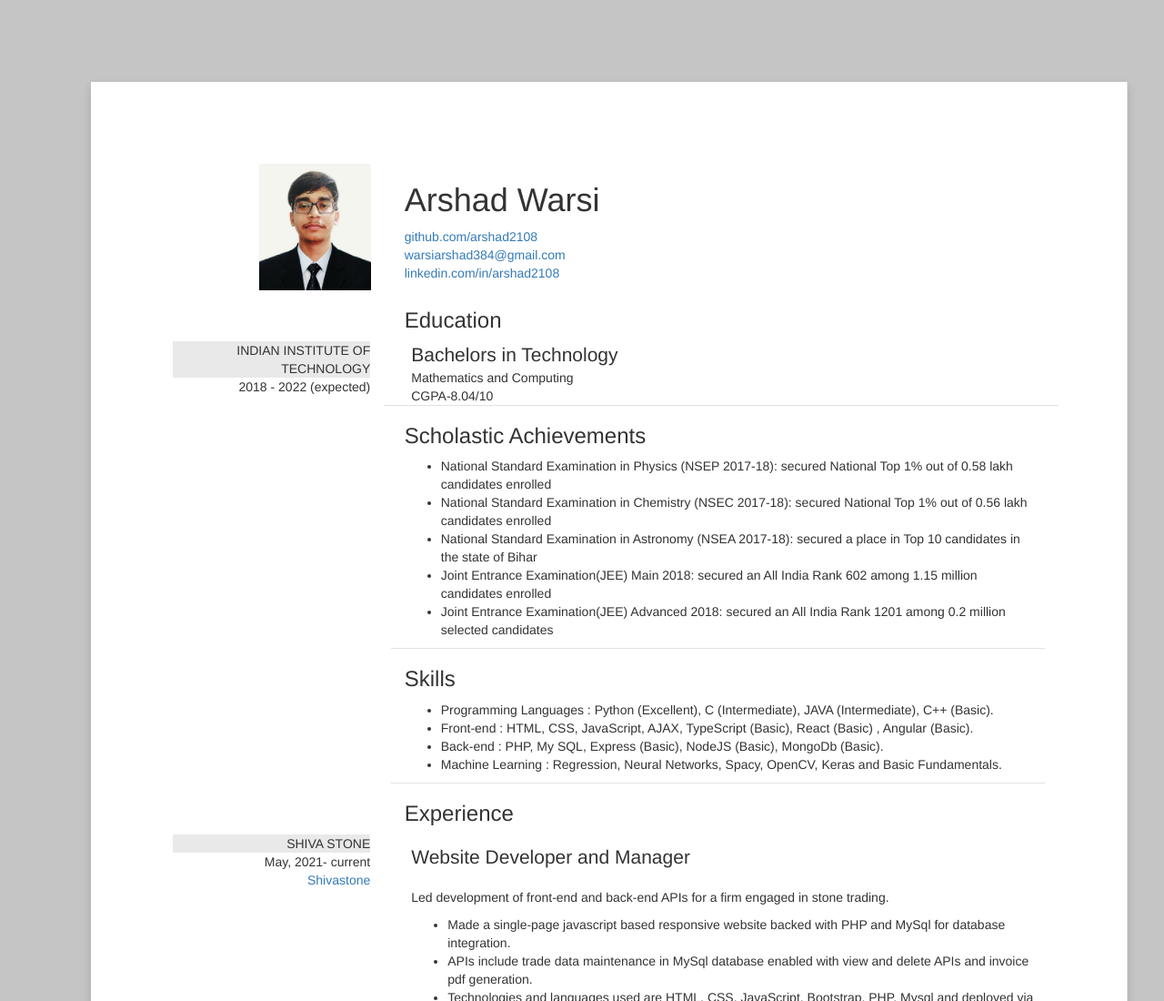
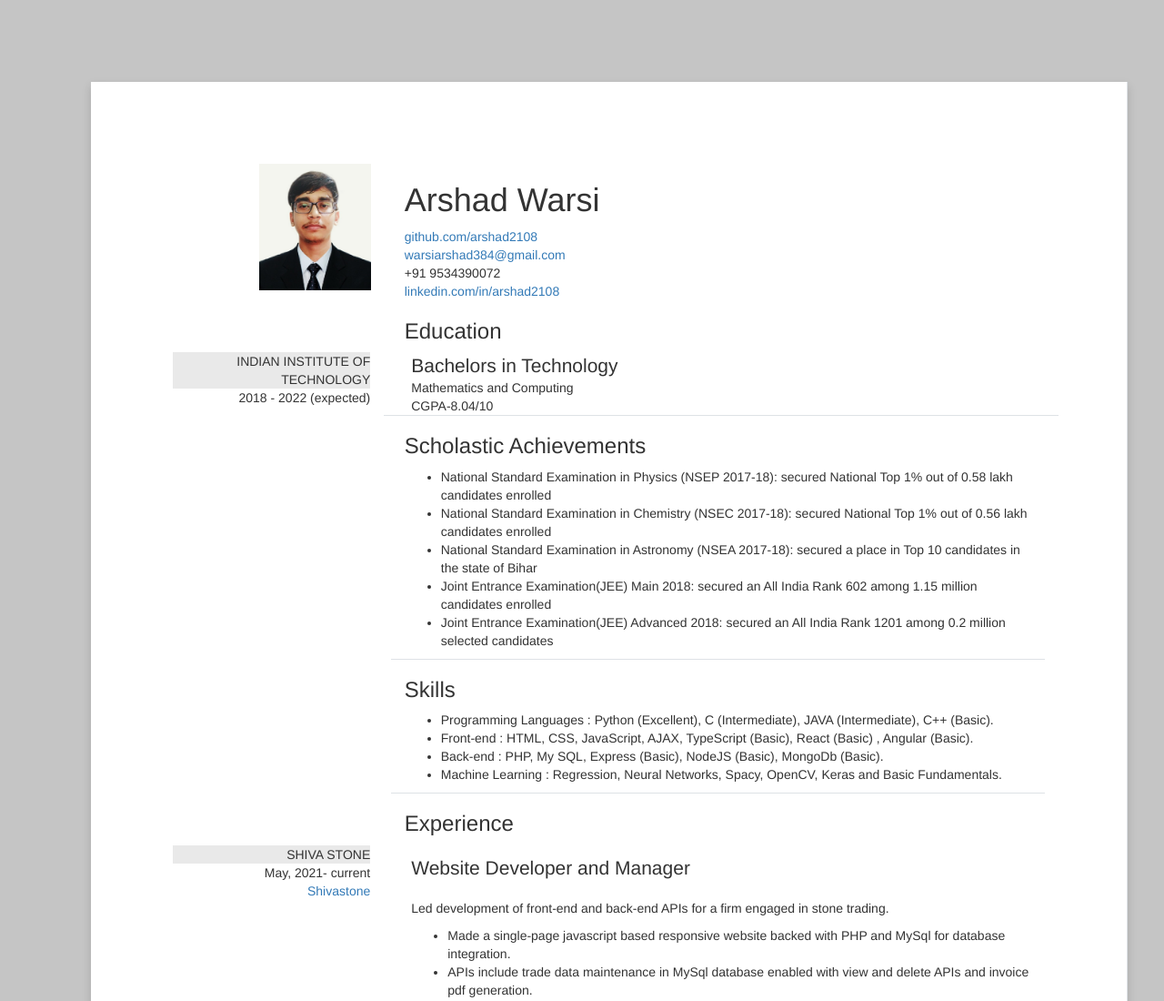
Before and after one commit to arshad2108/cv, a plain HTML site: page index.html in a window 1280 px wide. Shown: the top 1100 px of the page at 91% size. Drawn offline with nearby package versions, Linux system fonts and the light colour scheme; a script that the page names is missing.

Commit message:
Update index.html

```diff
--- a/index.html
+++ b/index.html
@@ -57,9 +57,9 @@
                       <div class="cv-header-meta-row">
                         <a href="mailto:warsiarshad384@gmail.com" class="u-email">warsiarshad384@gmail.com</a>
                       </div>
-                      <!-- <div class="cv-header-meta-row">
+                      <div class="cv-header-meta-row">
                           +91 9534390072
-                        </div> -->
+                        </div>
                       <div class="cv-header-meta-row">
                         <a href="https://www.linkedin.com/in/arshad2108/">linkedin.com/in/arshad2108</a>
                       </div>
```
